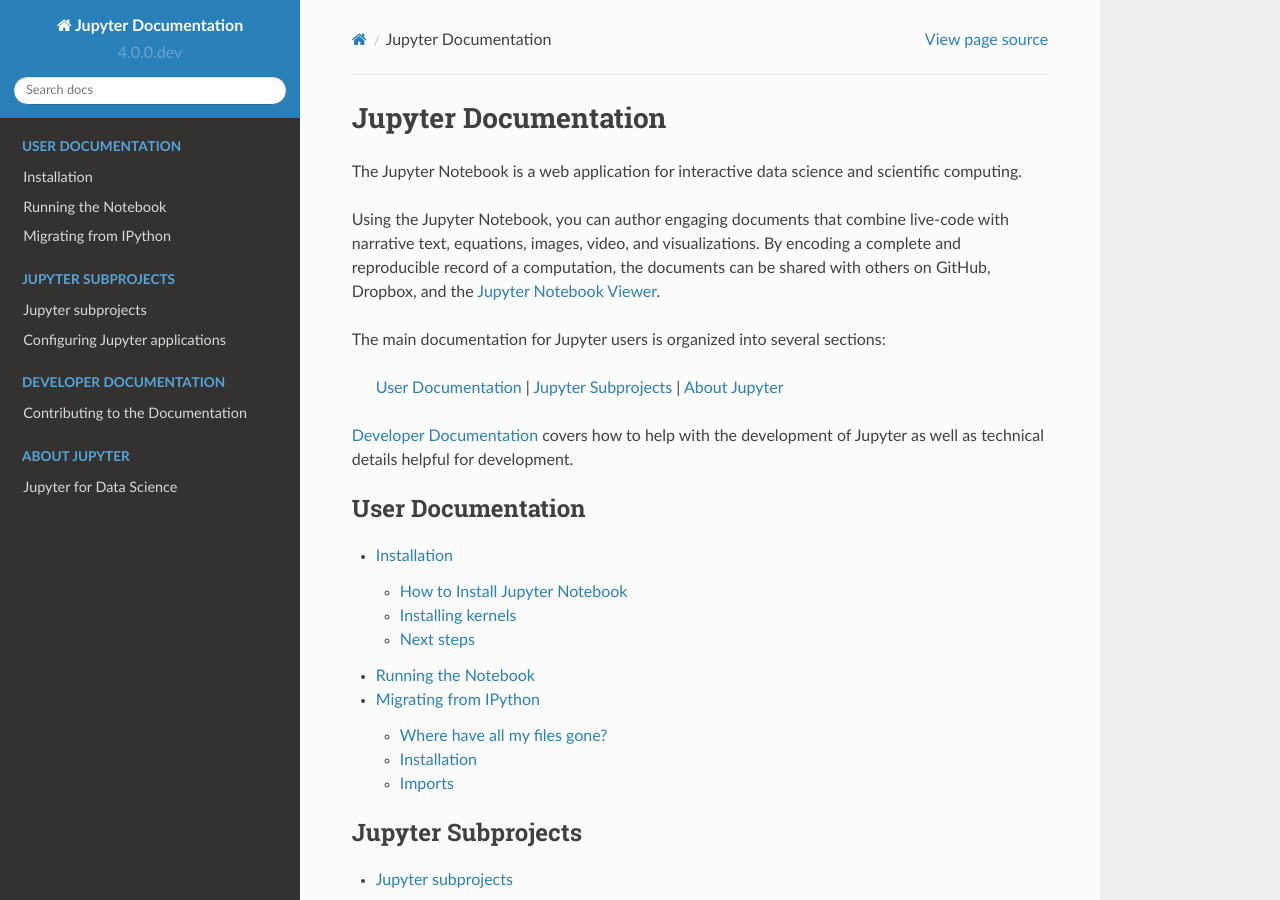
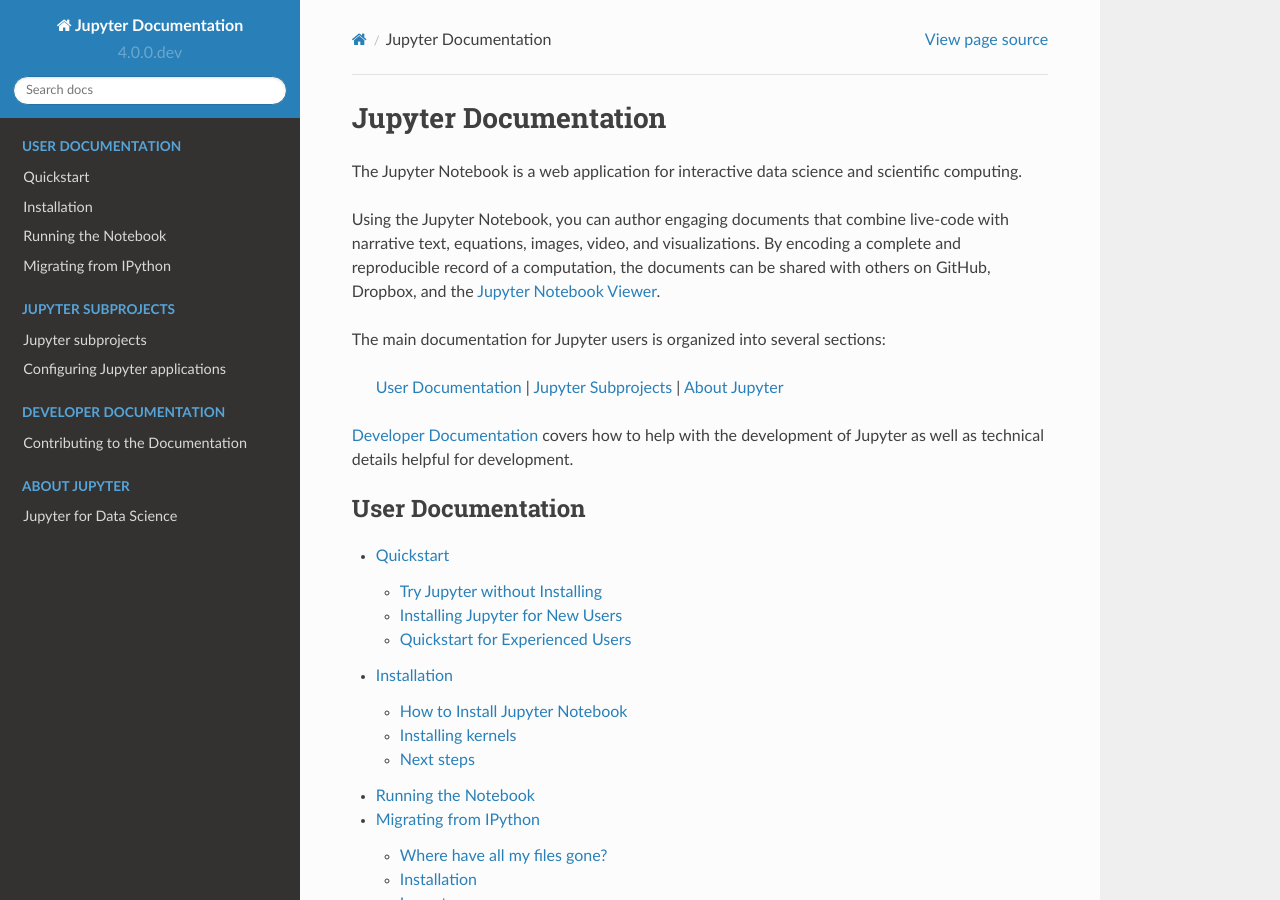
Before and after one commit to jupyter/jupyter, a Sphinx documentation site: the page built from docs/source/index.rst, in a window 1280 px wide and 900 px high. Built offline with Sphinx 7.4.7 and the Read the Docs theme 2.0.0, drawn with Linux system fonts in a browser that asks for light colours; pages that are not in the unit, such as notebooks, are missing from menus; some of the changed lines change nothing that is shown.

Commit message:
Add quickstart

```diff
--- a/docs/source/index.rst
+++ b/docs/source/index.rst
@@ -30,6 +30,7 @@
     :maxdepth: 2
     :caption: User Documentation
 
+    quickstart
     install
     running
     migrating
--- /dev/null
+++ b/docs/source/quickstart.rst
@@ -0,0 +1,73 @@
+.. _quickstart:
+
+==========
+Quickstart
+==========
+
+Try Jupyter without Installing
+------------------------------
+Would you like to try Jupyter in your web browser? You may try out the current
+version of Jupyter Notebook in your browser.
+
+**Try Jupyter Notebook**
+https://try.jupyter.org
+
+
+Installing Jupyter for New Users
+--------------------------------
+If you are new to Jupyter, we highly recommend reading and using our detailed
+:ref:`installation guide <install>`.
+
+
+Quickstart for Experienced Users
+--------------------------------
+
+Jupyter and Anaconda
+~~~~~~~~~~~~~~~~~~~~
+
+1. Install `Anaconda <http://continuum.io/downloads>`_ following Anaconda's
+   instructions.
+
+2. Run the following command in the Terminal (Mac/Linux) or Command
+   Prompt (Windows)::
+
+    conda install jupyter
+
+3. Start Jupyter::
+
+    jupyter notebook
+
+
+Jupyter and Python's pip
+^^^^^^^^^^^^^^^^^^^^^^^^
+
+1. If you already have Python installed and are **not** using `conda` or Anaconda,
+   install the Jupyter Notebook using Python's package manager `pip`::
+
+    pip install jupyter
+
+3. Start Jupyter::
+
+    jupyter notebook
+
+
+Existing IPython Notebook users upgrading to Jupyter Notebook
+~~~~~~~~~~~~~~~~~~~~~~~~~~~~~~~~~~~~~~~~~~~~~~~~~~~~~~~~~~~~~
+
+If the older version of the IPython Notebook was installed using `pip`,
+upgrade using::
+
+    pip install -U jupyter
+
+If the older version of the IPython Notebook was installed using `conda` or
+Anaconda, upgrade using::
+
+    conda update jupyter
+
+The :ref:`Migrating from IPython <migrating>` document gives additional
+information about migrating from IPython 3 to Jupyter.
+
+
+Start Jupyter::
+
+    jupyter notebook
```
